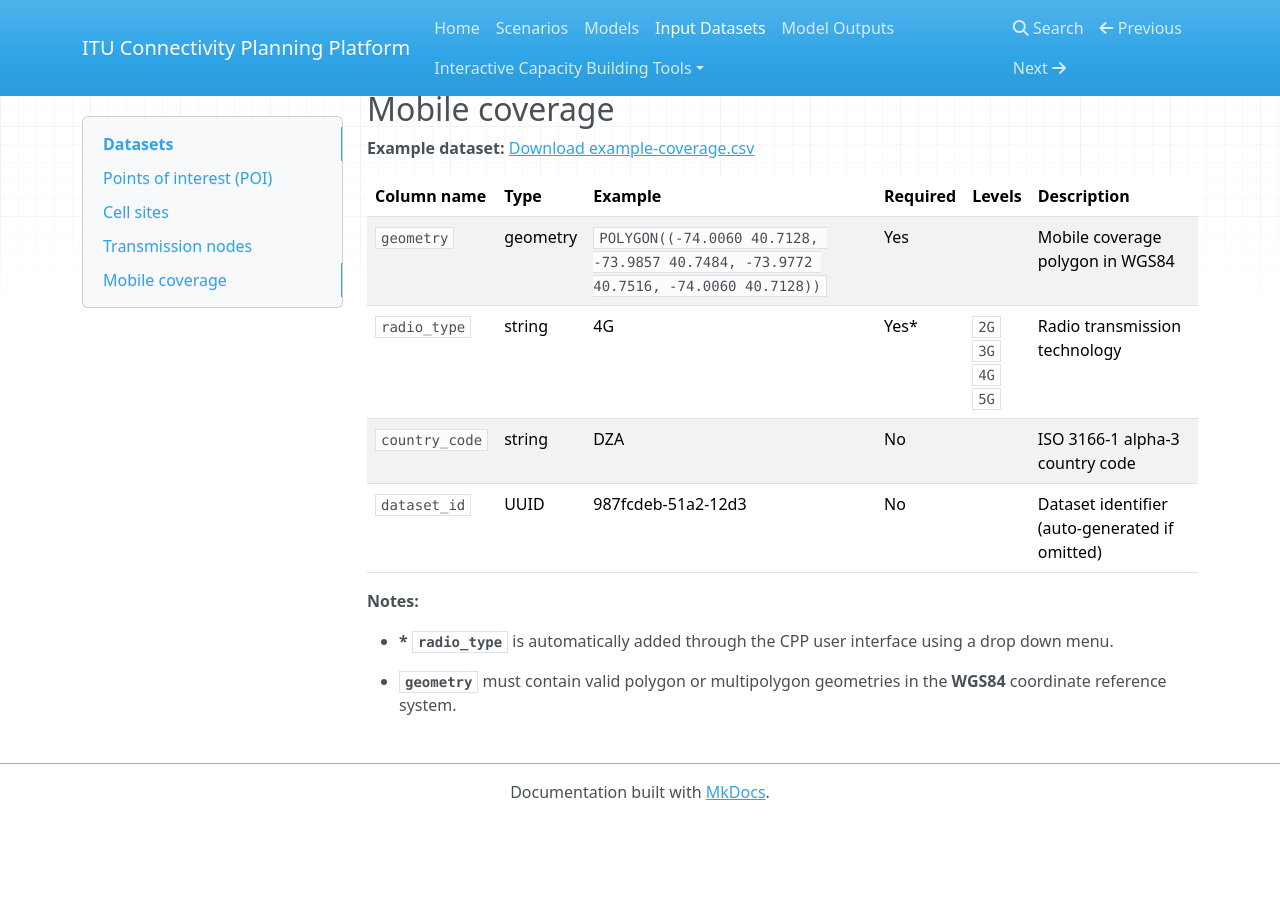
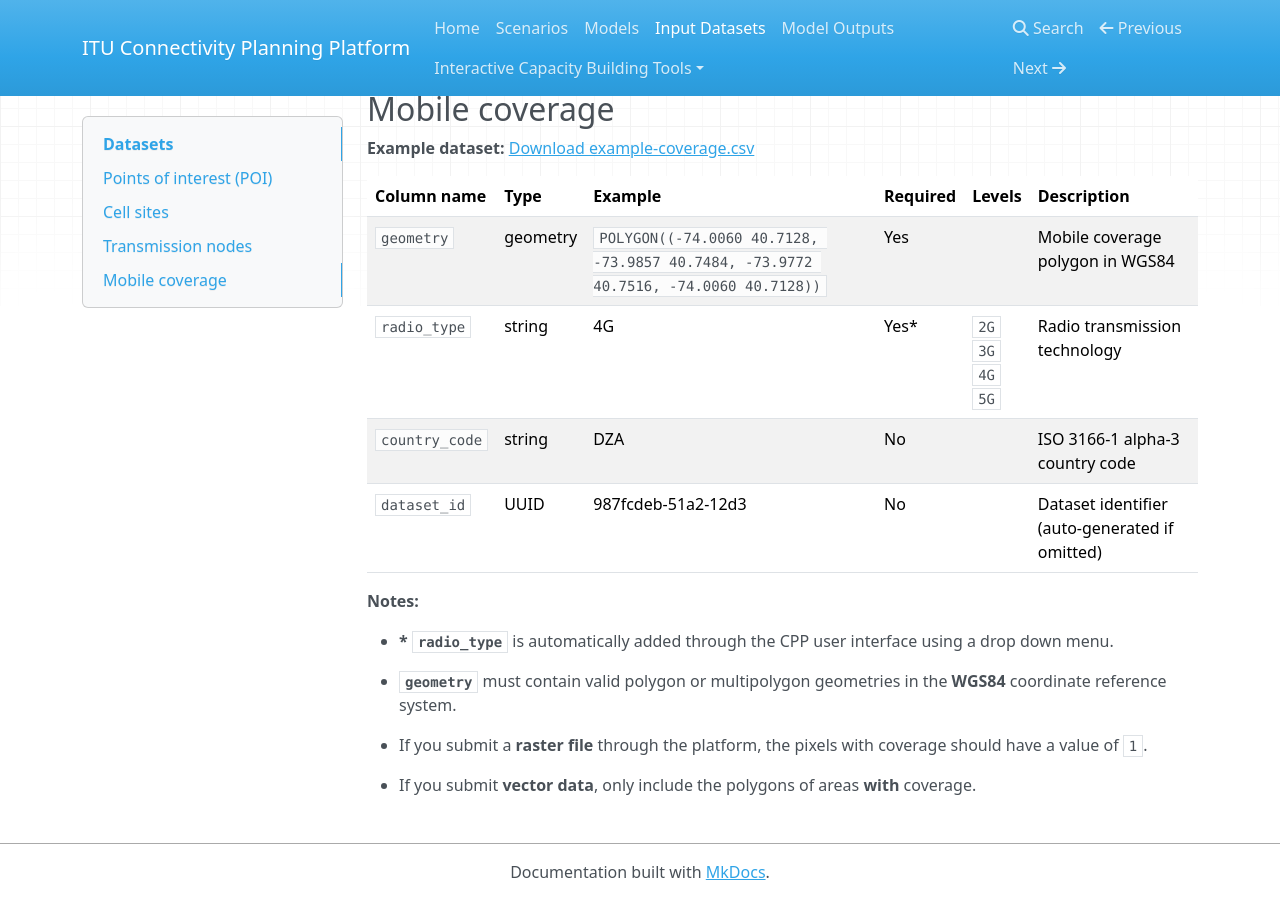
Before and after one commit to FNS-Division/cpp-user-guide, an MkDocs documentation site: the page built from docs/inputdata.md, in a window 1280 px wide and 900 px high, scrolled down 2691 px. Built offline with MkDocs 1.6.1, drawn with Linux system fonts in a browser that asks for light colours; nearby versions of some CDN libraries; before the commit the page ends 3511 px from its top, so only the background shows below that.

Commit message:
feat: add guidelines for submitting raster and vector data in input data documentation

```diff
--- a/docs/inputdata.md
+++ b/docs/inputdata.md
@@ -87,3 +87,7 @@ This page summarises the user-provided data required by the toolkit. The provide
 - **\*** **`radio_type`** is automatically added through the CPP user interface using a drop down menu.
 
 - **`geometry`** must contain valid polygon or multipolygon geometries in the **WGS84** coordinate reference system.
+
+- If you submit a **raster file** through the platform, the pixels with coverage should have a value of `1`.
+
+- If you submit **vector data**, only include the polygons of areas **with** coverage.
```
